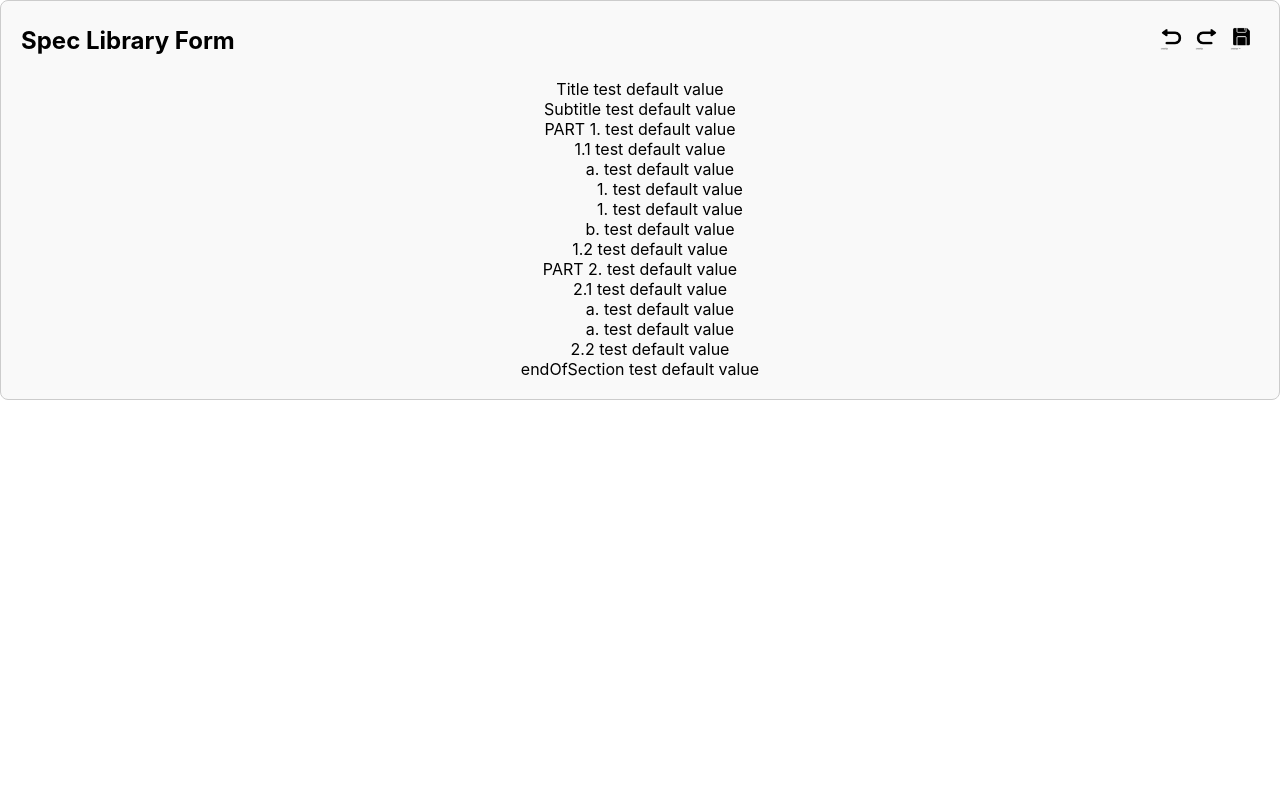
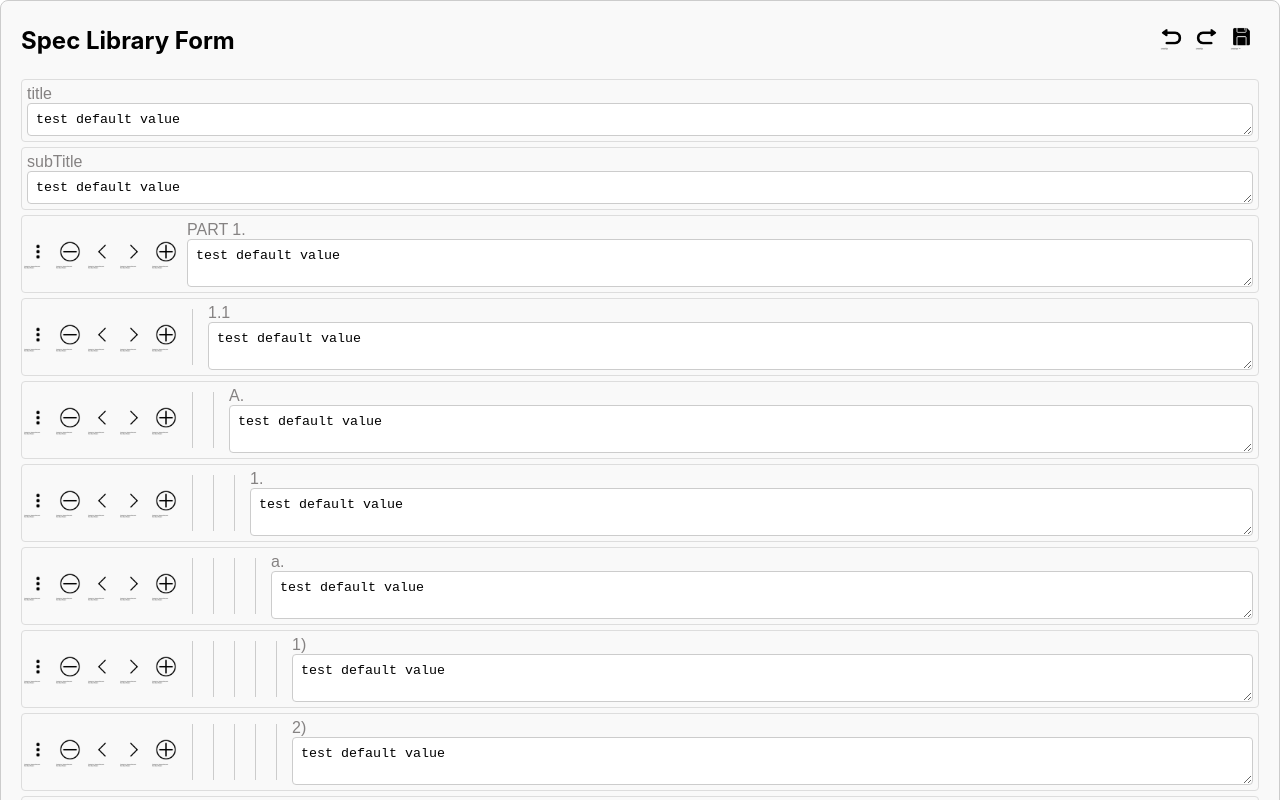
Before and after one commit to SophiaBouckJ2/spec-library-testing, a React (Create React App) app: page / in a window 1280 px wide. Shown: the top 800 px of the page. Built offline with nearby package versions, Linux system fonts and the light colour scheme.

Commit message:
add working ordering of markers

```diff
--- a/src/components/SpecLibraryForm/SpecLibraryForm.js
+++ b/src/components/SpecLibraryForm/SpecLibraryForm.js
@@ -41,7 +41,29 @@
               {
                 type: "subsectionList",
                 content: "test default value",
-                subList: null,
+                subList: [
+                  {
+                    type: "subsectionListDetails",
+                    content: "test default value",
+                    subList: [
+                      {
+                        type: "subSubsectionListDetails",
+                        content: "test default value",
+                        subList: null,
+                      },
+                      {
+                        type: "subSubsectionListDetails",
+                        content: "test default value",
+                        subList: null,
+                      },
+                    ],
+                  },
+                  {
+                    type: "subsectionListDetails",
+                    content: "test default value",
+                    subList: null,
+                  },
+                ],
               },
               {
                 type: "subsectionList",
@@ -137,7 +159,9 @@
     partHeadingIndex,
     sectionHeadingIndex,
     subsectionIndex,
-    subsectionListIndex
+    subsectionListIndex,
+    subSectionListDetailsIndex,
+    subSubsectionListDetailsIndex
   ) {
     switch (type) {
       case "title": // Title
@@ -148,10 +172,14 @@
         return `PART ${partHeadingIndex + 1}.`;
       case "sectionHeading": // 1.1
         return `${partHeadingIndex}.${sectionHeadingIndex + 1}`;
-      case "subsection": // a.
-        return `${String.fromCharCode(97 + subsectionIndex)}.`;
+      case "subsection": // A.
+        return `${String.fromCharCode(65 + subsectionIndex)}.`;
       case "subsectionList": // 1.
         return `${subsectionListIndex + 1}.`;
+      case "subsectionListDetails": // a.
+        return `${String.fromCharCode(97 + subSectionListDetailsIndex)}.`;
+      case "subSubsectionListDetails": // 1)
+        return `${subSubsectionListDetailsIndex + 1})`;
       default:
         return "";
     }
@@ -162,7 +190,9 @@
     partHeadingIndex,
     sectionHeadingIndex = 0,
     subsectionIndex = 0,
-    subsectionListIndex = 0
+    subsectionListIndex = 0,
+    subSectionListDetailsIndex = 0,
+    subSubsectionListDetailsIndex = 0
   ) {
     return items.map((item, index) => {
       const marker = getListMarker(
@@ -170,20 +200,35 @@
         partHeadingIndex,
         sectionHeadingIndex,
         subsectionIndex,
-        subsectionListIndex
+        subsectionListIndex,
+        subSectionListDetailsIndex,
+        subSubsectionListDetailsIndex
       );
 
-      console.log("item", item, "marker", marker);
+      let currentItem = null;
 
-      // Render the current item
-      const currentItem = (
-        <div
-          key={index}
-          style={{ paddingLeft: getIndentAmount(item.type) * 20 }}
-        >
-          {marker} {item.content}
-        </div>
-      );
+      if (
+        item.type === "title" ||
+        item.type === "subTitle" ||
+        item.type === "endOfSection"
+      ) {
+        currentItem = (
+          <SpecLibraryFormTextElement
+            key={index}
+            content={item.content}
+            type={item.type}
+          />
+        );
+      } else {
+        currentItem = (
+          <SpecLibraryFormListElement
+            key={index}
+            indent={getIndentAmount(item.type)}
+            content={item.content}
+            type={marker}
+          />
+        );
+      }
 
       // Render the sublist if it exists
       let renderedSubList = null;
@@ -196,6 +241,8 @@
               partHeadingIndex,
               0,
               0,
+              0,
+              0,
               0
             );
             break;
@@ -205,6 +252,8 @@
               item.subList,
               partHeadingIndex,
               sectionHeadingIndex,
+              0,
+              0,
               0,
               0
             );
@@ -216,6 +265,8 @@
               partHeadingIndex,
               sectionHeadingIndex,
               subsectionIndex,
+              0,
+              0,
               0
             );
             break;
@@ -226,8 +277,56 @@
               partHeadingIndex,
               sectionHeadingIndex,
               subsectionIndex,
-              subsectionListIndex
+              subsectionListIndex,
+              0,
+              0
             );
+            break;
+          case "subsectionListDetails":
+            subSectionListDetailsIndex++;
+            renderedSubList = renderList(
+              item.subList,
+              partHeadingIndex,
+              sectionHeadingIndex,
+              subsectionIndex,
+              subsectionListIndex,
+              subSectionListDetailsIndex,
+              0
+            );
+            break;
+          case "subSubsectionListDetails":
+            subSubsectionListDetailsIndex++;
+            renderedSubList = renderList(
+              item.subList,
+              partHeadingIndex,
+              sectionHeadingIndex,
+              subsectionIndex,
+              subsectionListIndex,
+              subSectionListDetailsIndex,
+              subSubsectionListDetailsIndex
+            );
+          default:
+            break;
+        }
+      } else {
+        switch (item.type) {
+          case "partHeading":
+            partHeadingIndex++;
+            break;
+          case "sectionHeading":
+            sectionHeadingIndex++;
+            break;
+          case "subsection":
+            subsectionIndex++;
+            break;
+          case "subsectionList":
+            subsectionListIndex++;
+            break;
+          case "subsectionListDetails":
+            subSectionListDetailsIndex++;
+            break;
+          case "subSubsectionListDetails":
+            subSubsectionListDetailsIndex++;
             break;
           default:
             break;
@@ -261,7 +360,7 @@
         </div>
       </div>
       <div className="SpecLibraryFormContainer">
-        {renderList(SpecLibraryDummyData, 0, 0, 0)}
+        {renderList(SpecLibraryDummyData, 0, 0, 0, 0, 0, 0)}
       </div>
     </div>
   );
```
